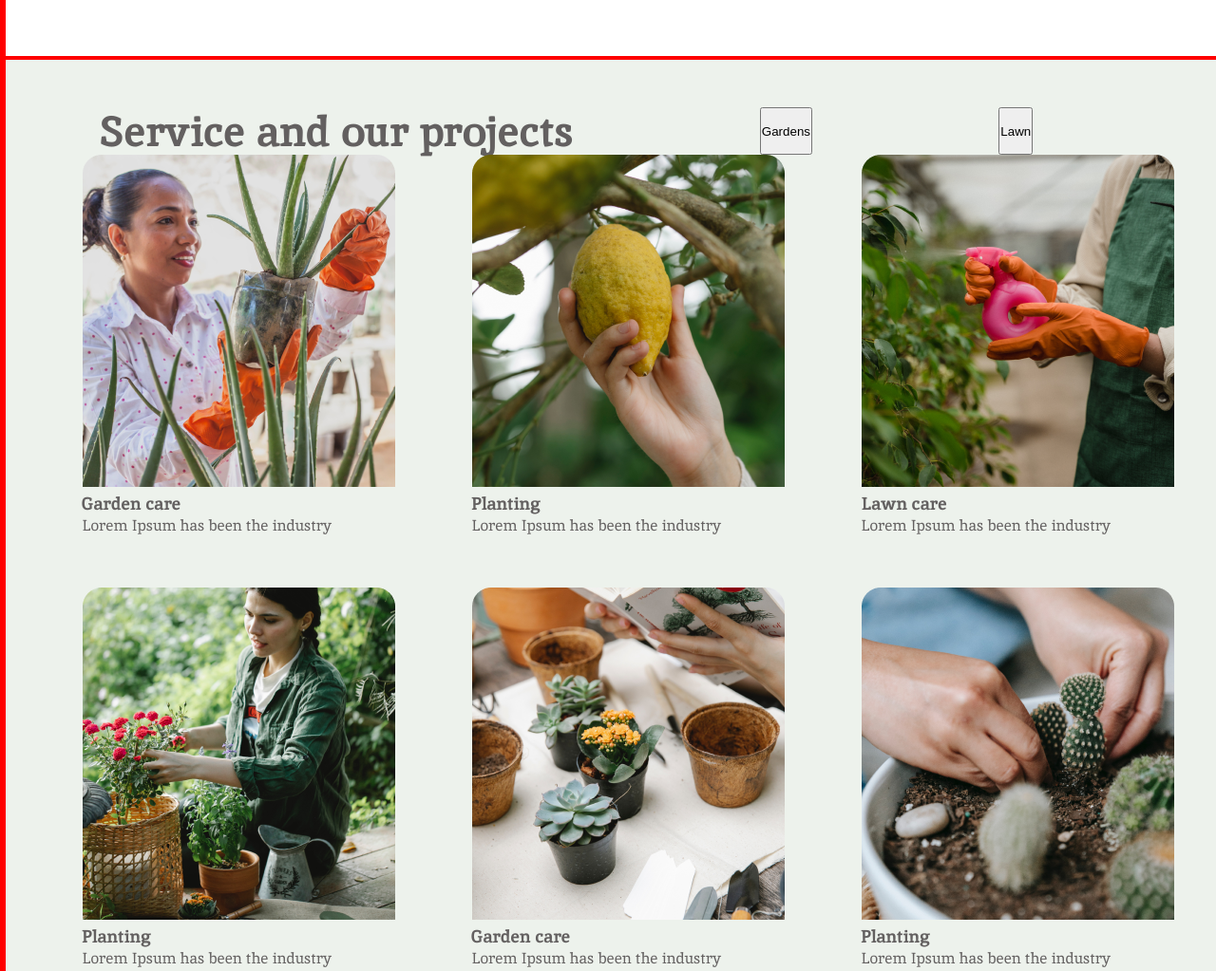
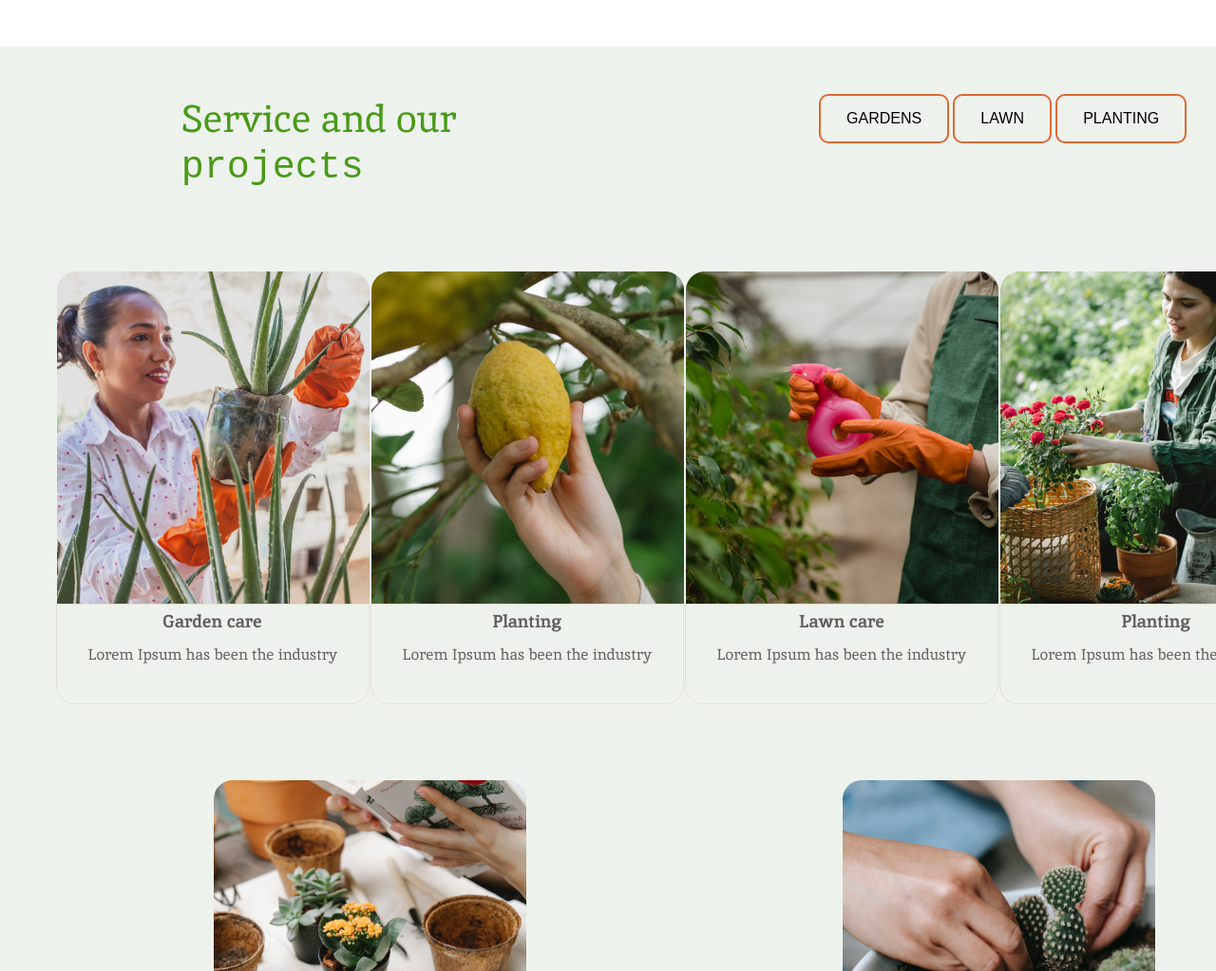
Before and after one commit to amoriah/plants_old, a plain HTML site: page index.html in a window 1280 px wide. Shown: the part 1227-2250 px from the top of the page at 95% size. Drawn offline with Linux system fonts and the light colour scheme.

Commit message:
fix: distroy

```diff
--- a/index.html
+++ b/index.html
@@ -45,7 +45,10 @@
 				<section class="section-item welcome">
 					<img src="./assets/img/leafs.png" alt="leafs">
 					<div class="text">
-						<h1>We grow plants and give you oxygen</h1>
+						<h1>We grow
+							<span class="green-words">plants</span>
+							and give you oxygen
+						</h1>
 						<p>Lorem Ipsum is simply dummy text of the
 							printing and typesetting industry. Lorem
 							Ipsum has been the industry's standard dummy
@@ -56,7 +59,11 @@
 
 				<section class="section-item about">
 					<div class="text">
-						<h2>We are professional experienced gardeners</h2>
+						<h2>
+							<span class="green-words">We are </span>
+							professional experienced
+							<span class="green-words">gardeners</span>
+						</h2>
 						<p>Lorem Ipsum is simply dummy text of the printing
 							and typesetting industry. Lorem Ipsum has been
 							the industry's standard dummy text ever since
@@ -71,42 +78,61 @@
 
 				<section class="section-item service">
 					<div class="service-top">
-						<h2>Service and our projects</h2>
+						<h2><span class="green-words">Service and our <pre>projects</pre> </span></h2>
+						<div class="buttons">
 							<button class="button-item">Gardens</button>
 							<button class="button-item">Lawn</button>
 							<button class="button-item">Planting</button>
 						</div>
-					<div class="service-img">
-						<div class="service-item">
+					</div>
+					<div class="figures">
+						<figure>
 							<img src="./assets/img/first.png" alt="first">
+							<figcaption>
 								<h3>Garden care</h3>
 								<p>Lorem Ipsum has been the industry</p>
-						</div>
-						<div class="service-item">
+							</figcaption>
+						</figure>
+
+						<figure>
 							<img src="./assets/img/second.png" alt="second">
+							<figcaption>
 								<h3>Planting</h3>
 								<p>Lorem Ipsum has been the industry</p>
-						</div>
-						<div class="service-item">
+							</figcaption>
+						</figure>
+
+						<figure>
 							<img src="./assets/img/third.png" alt="third">
+							<figcaption>
 								<h3>Lawn care</h3>
 								<p>Lorem Ipsum has been the industry</p>
-						</div>
-						<div class="service-item">
+							</figcaption>
+						</figure>
+
+						<figure>
 							<img src="./assets/img/fourth.png" alt="fourth">
+							<figcaption>
 								<h3>Planting</h3>
 								<p>Lorem Ipsum has been the industry</p>
-						</div>
-						<div class="service-item">
+							</figcaption>
+						</figure>
+
+						<figure>
 							<img src="./assets/img/fifth.png" alt="fifth">
+							<figcaption>
 								<h3>Garden care</h3>
 								<p>Lorem Ipsum has been the industry</p>
-						</div>
-						<div class="service-item">
+							</figcaption>
+						</figure>
+
+						<figure>
 							<img src="./assets/img/sixth.png" alt="assets">
+							<figcaption>
 								<h3>Planting</h3>
 								<p>Lorem Ipsum has been the industry</p>
-						</div>
+							</figcaption>
+						</figure>
 					</div>
 				</section>
 
--- a/styles.css
+++ b/styles.css
@@ -93,15 +93,15 @@ header {
 /* WELCOME */
 
 main {
-	border: 2px solid red;
+	/* border: 2px solid red;	 */
 }
 
 .container-main {
-	border: 2px solid red;
+	/* border: 2px solid red; */
 }
 
 .section-item {
-	border: 2px solid red;
+	/* border: 2px solid red;	 */
 }
 
 .welcome {
@@ -121,6 +121,10 @@ main {
 	line-height: 50px;
 }
 
+.green-words {
+	color: #499A18;
+}
+
 .text p {
 	font-size: 20px;
 	padding-top: 48px;
@@ -130,7 +134,7 @@ main {
 
 }
 
-.welcome button {
+.button-item {
 	color: black;
 	line-height: 20px;
 	font-size: 16px;
@@ -154,6 +158,11 @@ main {
 	padding-left: 224.2px;
 }
 
+.about h2 {
+	color: #E06733;
+	font-weight: lighter;
+}
+
 /* SERVICE */
 
 .service {
@@ -161,28 +170,50 @@ main {
 	flex-direction: column;
 	flex-wrap: wrap;
 	background-color:  #EDF2EC;
-	/* justify-content: space-between; */
 }
 
 .service-top {
 	padding-top: 50px;
-	/* padding-left: 80px; */
-	/* padding-left: 124.2px; */
 	display: flex;
+	flex-direction: row;
 	justify-content: space-around;
-	/* align-items: center; */
 }
 
-.service-img {
-	display: flex;
-	flex-wrap: wrap;
+.service-top h2 {
+	font-weight: 400;
+	font-size: 40px;
+	line-height: 52px;
+}
+
+.buttons {
 
 }
 
-.service-item {
-	padding-left: 80px;
-	padding-bottom: 55px;
+.figures {
+	display: flex;
+	flex-direction: row;
+	flex-wrap: wrap;
+	justify-content: space-around;
+	padding:  58px;
 }
+
+figure {
+	padding: 25px 0px 55px 0px;
+}
+
+figure img {
+	display: block;
+}
+
+figcaption {
+	line-height: 35px;
+	text-align: center;
+	border: 1px solid #E3E1D5;
+	border-radius: 0px 0px 20px 20px;
+	padding-bottom: 34px;
+}
+
+
 
 .prices {
 
```
Also changed, not shown: 1 other file. Lines whose indentation alone changed are shown as unchanged.
